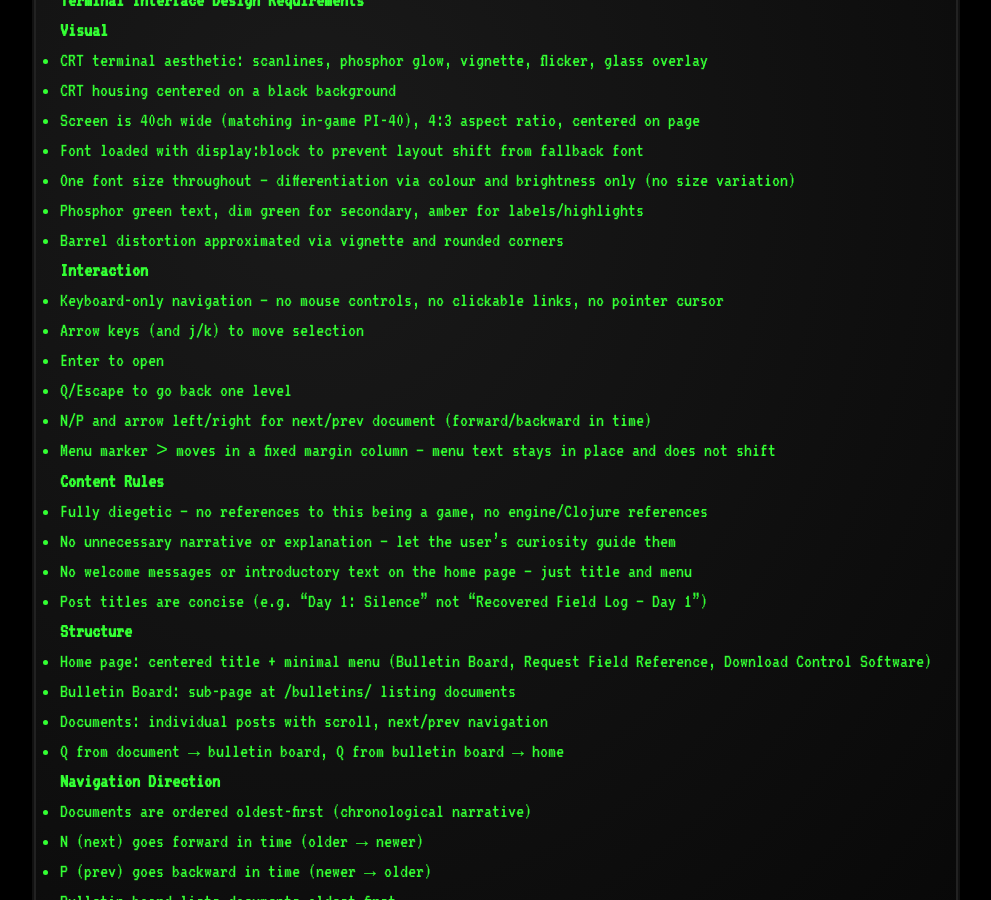
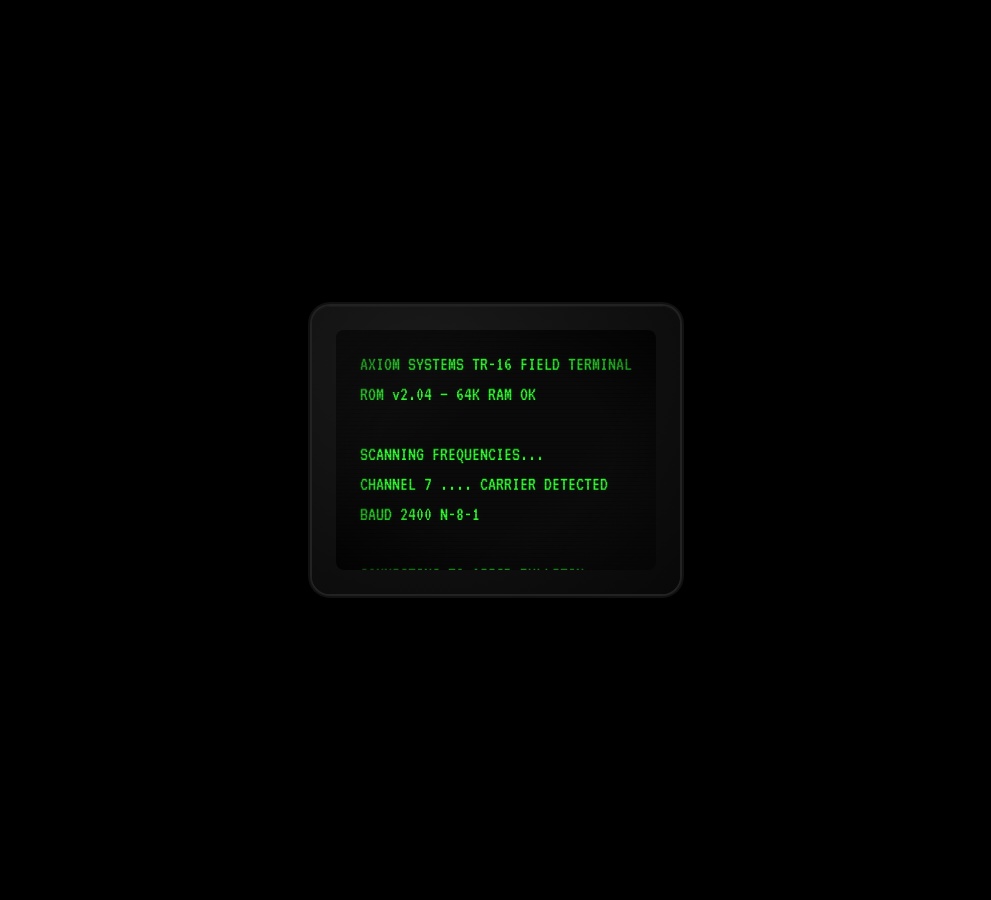
Before and after one commit to AdamClements/axiom-blog, a Jekyll site: the page built from TERMINAL-DESIGN.md, in a window 1280 px wide. Shown: the whole page, without its empty margins (144-1135 px from the left). Built offline with Jekyll 4.4.1, drawn with Linux system fonts in a browser that asks for light colours; our own code applies the rules of GitHub Pages for plain Markdown files; part of the change alters nothing that is shown; some of the changed text lies outside the part shown.

Commit message:
Boot sequence: BBS connection animation + character-by-character reveal
Shows a fake boot/connection sequence (ROM check, frequency scan,
carrier detect, BBS connect) then reveals the actual page content
character by character. Plays on every page load.

```diff
--- a/_layouts/default.html
+++ b/_layouts/default.html
@@ -9,7 +9,118 @@
 </head>
 <body>
   <div class="crt-housing">
-    {{ content }}
+    <div class="crt" id="boot-screen">
+      <div class="crt-glass"></div>
+      <div class="screen">
+        <div class="screen-content">
+          <pre class="boot-log" id="boot-log"></pre>
+        </div>
+      </div>
+    </div>
+
+    <div id="main-screen" style="display:none;">
+      {{ content }}
+    </div>
   </div>
+
+<script>
+(function() {
+  var bootLog = document.getElementById('boot-log');
+  var bootScreen = document.getElementById('boot-screen');
+  var mainScreen = document.getElementById('main-screen');
+
+  var bootLines = [
+    { text: 'AXIOM SYSTEMS TR-16 FIELD TERMINAL', delay: 0 },
+    { text: 'ROM v2.04 — 64K RAM OK', delay: 400 },
+    { text: '', delay: 200 },
+    { text: 'SCANNING FREQUENCIES...', delay: 600 },
+    { text: 'CHANNEL 7 .... CARRIER DETECTED', delay: 900 },
+    { text: 'BAUD 2400 N-8-1', delay: 300 },
+    { text: '', delay: 200 },
+    { text: 'CONNECTING TO ASFCD BULLETIN SYSTEM', delay: 500 },
+    { text: '....', delay: 800, typeSpeed: 200 },
+    { text: 'CONNECTED.', delay: 400 },
+    { text: '', delay: 300 },
+  ];
+
+  var lineIndex = 0;
+
+  function typeText(text, element, speed, callback) {
+    var i = 0;
+    function next() {
+      if (i < text.length) {
+        element.textContent += text[i];
+        i++;
+        setTimeout(next, speed);
+      } else {
+        callback();
+      }
+    }
+    next();
+  }
+
+  function printLine() {
+    if (lineIndex >= bootLines.length) {
+      finishBoot();
+      return;
+    }
+
+    var line = bootLines[lineIndex];
+    lineIndex++;
+
+    if (line.typeSpeed) {
+      typeText(line.text, bootLog, line.typeSpeed, function() {
+        bootLog.textContent += '\n';
+        setTimeout(printLine, line.delay);
+      });
+    } else {
+      bootLog.textContent += line.text + '\n';
+      setTimeout(printLine, line.delay);
+    }
+  }
+
+  function finishBoot() {
+    bootScreen.style.display = 'none';
+    mainScreen.style.display = '';
+    revealContent();
+  }
+
+  function revealContent() {
+    var content = mainScreen.querySelector('.screen-content');
+    if (!content) return;
+
+    var walker = document.createTreeWalker(content, NodeFilter.SHOW_TEXT);
+    var textNodes = [];
+    while (walker.nextNode()) textNodes.push(walker.currentNode);
+
+    var allChars = [];
+    textNodes.forEach(function(node) {
+      var text = node.textContent;
+      node.textContent = '';
+      for (var i = 0; i < text.length; i++) {
+        allChars.push({ node: node, char: text[i] });
+      }
+    });
+
+    var idx = 0;
+    var charsPerTick = 3;
+    var tickMs = 10;
+
+    function tick() {
+      var end = Math.min(idx + charsPerTick, allChars.length);
+      for (var i = idx; i < end; i++) {
+        allChars[i].node.textContent += allChars[i].char;
+      }
+      idx = end;
+      if (idx < allChars.length) {
+        setTimeout(tick, tickMs);
+      }
+    }
+    tick();
+  }
+
+  setTimeout(printLine, 500);
+})();
+</script>
 </body>
 </html>
--- a/assets/css/crt.css
+++ b/assets/css/crt.css
@@ -359,6 +359,15 @@ body {
   margin: 1em 0;
 }
 
+/* === BOOT LOG === */
+
+.boot-log {
+  color: var(--phosphor);
+  font-family: inherit;
+  white-space: pre-wrap;
+  margin: 0;
+}
+
 /* === CURSOR BLINK === */
 
 @keyframes blink {
```
